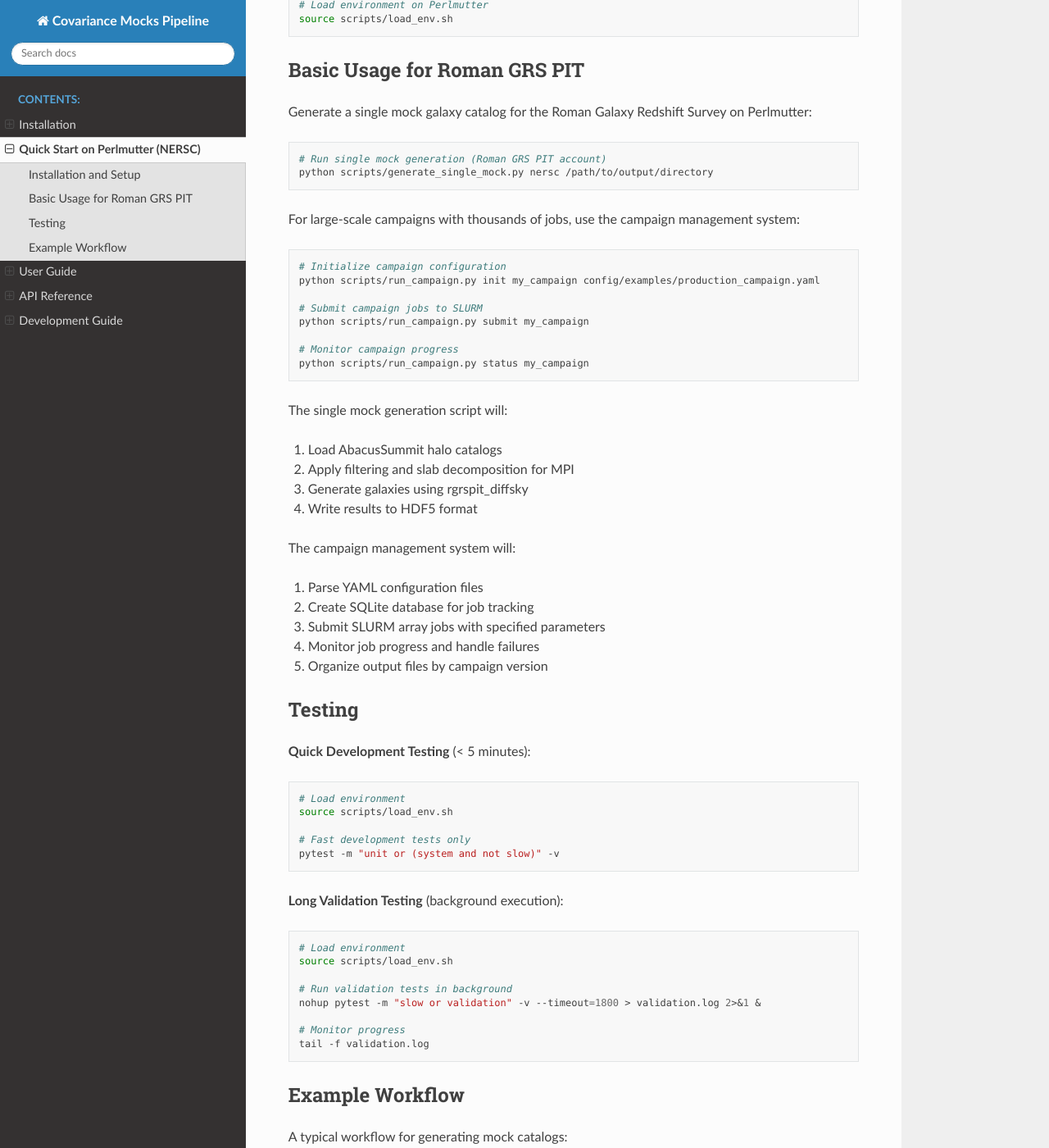
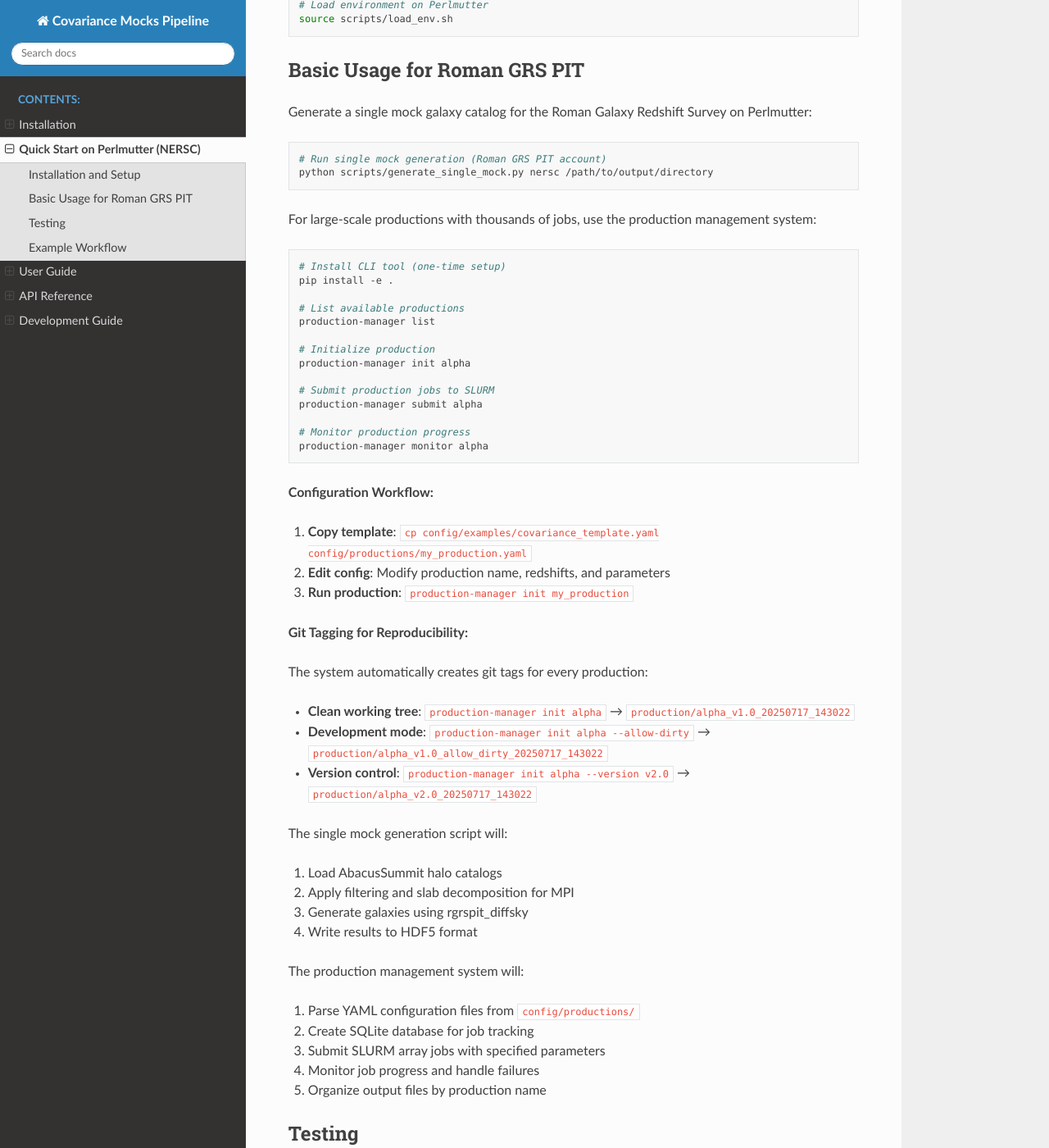
Before and after one commit to roman-grs-pit/covariance-mocks, a Sphinx documentation site: the page built from docs/source/quickstart.rst, in a window 1280 px wide and 1400 px high, scrolled down 346 px. Shown: the whole window at 82% size. Built offline with Sphinx 7.4.7 and the Read the Docs theme 3.1.0, drawn with Linux system fonts in a browser that asks for light colours; pages that are not in the unit, such as notebooks, are missing from menus.

Commit message:
Restructure configuration system and add git tagging documentation
- Reorganize config directories: move production configs to config/productions/
- Add template configurations in config/examples/ with usage instructions
- Update ConfigRegistry to scan config/productions/ for active productions
- Add comprehensive git tagging workflow documentation across all docs
- Document --allow-dirty flag usage and reproducibility best practices
- Update CLI examples and testing procedures for new config structure
- Add scientific reproducibility guidance for production workflows

```diff
--- a/docs/source/quickstart.rst
+++ b/docs/source/quickstart.rst
@@ -25,18 +25,38 @@ Generate a single mock galaxy catalog for the Roman Galaxy Redshift Survey on Pe
    # Run single mock generation (Roman GRS PIT account)
    python scripts/generate_single_mock.py nersc /path/to/output/directory
 
-For large-scale campaigns with thousands of jobs, use the campaign management system:
+For large-scale productions with thousands of jobs, use the production management system:
 
 .. code-block:: bash
 
-   # Initialize campaign configuration
-   python scripts/run_campaign.py init my_campaign config/examples/production_campaign.yaml
+   # Install CLI tool (one-time setup)
+   pip install -e .
 
-   # Submit campaign jobs to SLURM
-   python scripts/run_campaign.py submit my_campaign
+   # List available productions
+   production-manager list
 
-   # Monitor campaign progress
-   python scripts/run_campaign.py status my_campaign
+   # Initialize production
+   production-manager init alpha
+
+   # Submit production jobs to SLURM
+   production-manager submit alpha
+
+   # Monitor production progress
+   production-manager monitor alpha
+
+**Configuration Workflow:**
+
+1. **Copy template**: ``cp config/examples/covariance_template.yaml config/productions/my_production.yaml``
+2. **Edit config**: Modify production name, redshifts, and parameters
+3. **Run production**: ``production-manager init my_production``
+
+**Git Tagging for Reproducibility:**
+
+The system automatically creates git tags for every production:
+
+- **Clean working tree**: ``production-manager init alpha`` → ``production/alpha_v1.0_20250717_143022``
+- **Development mode**: ``production-manager init alpha --allow-dirty`` → ``production/alpha_v1.0_allow_dirty_20250717_143022``
+- **Version control**: ``production-manager init alpha --version v2.0`` → ``production/alpha_v2.0_20250717_143022``
 
 The single mock generation script will:
 
@@ -45,13 +65,13 @@ The single mock generation script will:
 3. Generate galaxies using rgrspit_diffsky
 4. Write results to HDF5 format
 
-The campaign management system will:
+The production management system will:
 
-1. Parse YAML configuration files
+1. Parse YAML configuration files from ``config/productions/``
 2. Create SQLite database for job tracking
 3. Submit SLURM array jobs with specified parameters
 4. Monitor job progress and handle failures
-5. Organize output files by campaign version
+5. Organize output files by production name
 
 Testing
 -------
--- a/docs/source/user_guide.rst
+++ b/docs/source/user_guide.rst
@@ -140,7 +140,7 @@ Three-Stage Workflow
 .. code-block:: bash
 
    # Create production structure and validate configuration
-   python scripts/run_production.py init alpha config/examples/alpha_production.yaml
+   python scripts/run_production.py init alpha config/productions/alpha.yaml
 
 This creates the production directory structure:
 
```
Also changed, not shown: README.md (+89 -10 lines), TESTING.md (+23 -2 lines), docs/api.md (+1 -1 lines), docs/source/production_management.rst (+108 -15 lines), config/examples/README.md (added), 11 other files.
